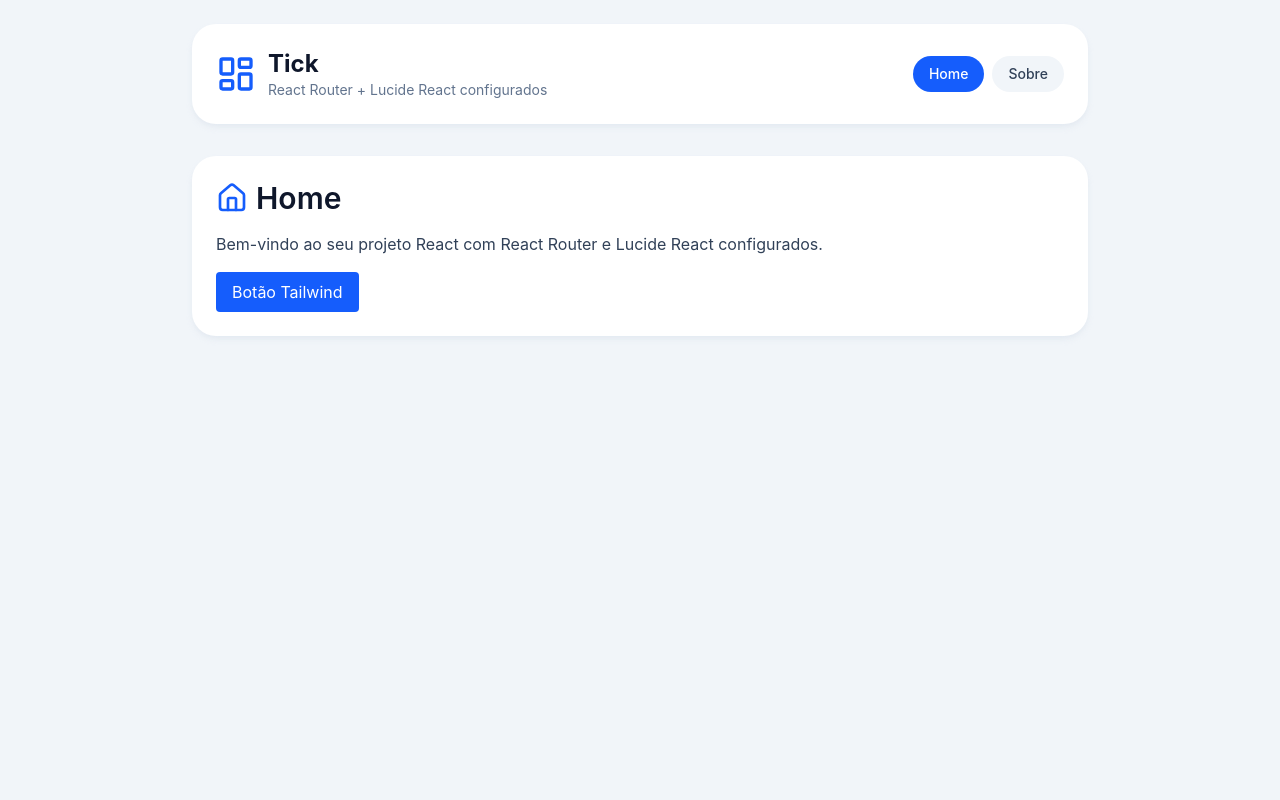
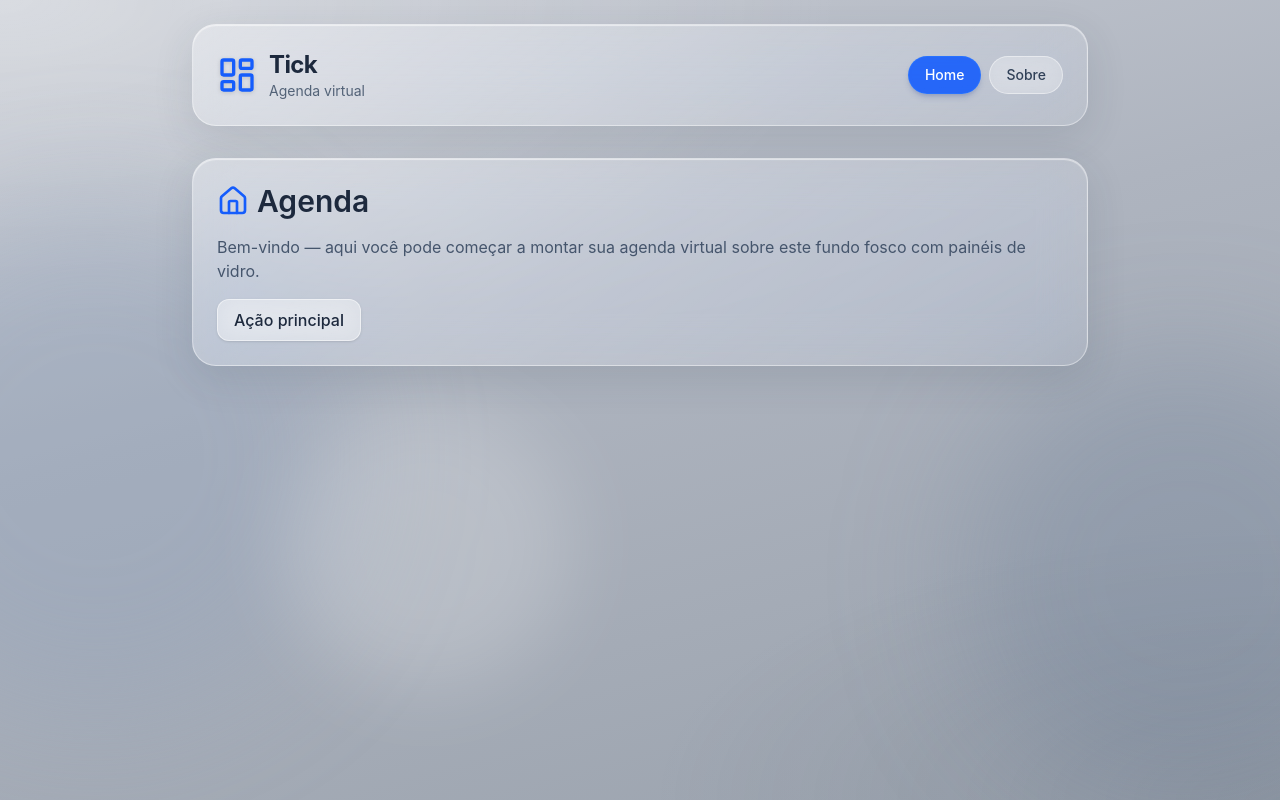
Before and after one commit to RockNicolas/Tick, a React (Vite) app: page / in a window 1280 px wide. Built offline with nearby package versions, Linux system fonts and the light colour scheme.

Commit message:
Mudando fundo

```diff
--- a/src/App.tsx
+++ b/src/App.tsx
@@ -5,15 +5,16 @@ import { Home, Info, LayoutDashboard } from 'lucide-react'
 function HomePage() {
   return (
     <div className="space-y-4">
-      <div className="flex items-center gap-2 text-3xl font-semibold text-slate-900">
+      <div className="flex items-center gap-2 text-3xl font-semibold text-slate-800">
         <Home className="h-8 w-8 text-blue-600" />
-        <span>Home</span>
+        <span>Agenda</span>
       </div>
-      <p className="text-slate-700">
-        Bem-vindo ao seu projeto React com React Router e Lucide React configurados.
+      <p className="text-slate-600">
+        Bem-vindo — aqui você pode começar a montar sua agenda virtual sobre este fundo
+        fosco com painéis de vidro.
       </p>
-      <button className="rounded bg-blue-600 px-4 py-2 text-white hover:bg-blue-700">
-        Botão Tailwind
+      <button className="rounded-xl border border-white/50 bg-white/35 px-4 py-2 font-medium text-slate-800 shadow-sm backdrop-blur-md transition hover:bg-white/55">
+        Ação principal
       </button>
     </div>
   )
@@ -22,14 +23,14 @@ function HomePage() {
 function AboutPage() {
   return (
     <div className="space-y-4">
-      <div className="flex items-center gap-2 text-3xl font-semibold text-slate-900">
+      <div className="flex items-center gap-2 text-3xl font-semibold text-slate-800">
         <Info className="h-8 w-8 text-emerald-600" />
         <span>Sobre</span>
       </div>
-      <p className="text-slate-700">
+      <p className="text-slate-600">
         Esta é uma página de exemplo usando React Router e ícones do Lucide React.
       </p>
-      <div className="rounded border border-slate-200 bg-slate-50 p-4 text-slate-800">
+      <div className="rounded-2xl border border-white/40 bg-white/20 p-4 text-slate-700 shadow-inner backdrop-blur-md">
         React Router permite navegação entre páginas sem recarregar a página.
       </div>
     </div>
@@ -39,24 +40,56 @@ function AboutPage() {
 function App() {
   return (
     <BrowserRouter>
-      <div className="min-h-screen bg-slate-100 px-4 py-6 text-slate-900 sm:px-6 lg:px-8">
-        <header className="mx-auto mb-8 max-w-4xl rounded-3xl bg-white p-6 shadow-md shadow-slate-200/80">
+      <div className="relative isolate min-h-screen overflow-hidden px-4 py-6 text-slate-800 sm:px-6 lg:px-8">
+        {/* Fundo cinza fosco + profundidade */}
+        <div
+          className="pointer-events-none fixed inset-0 -z-20"
+          aria-hidden
+          style={{
+            background:
+              'linear-gradient(165deg, #c8ccd4 0%, #aeb4bf 42%, #9aa2ad 100%)',
+          }}
+        />
+        <div
+          className="pointer-events-none fixed inset-0 -z-10 opacity-90"
+          aria-hidden
+          style={{
+            backgroundImage: `
+              radial-gradient(ellipse 120% 80% at 0% 0%, rgba(255,255,255,0.35) 0%, transparent 55%),
+              radial-gradient(ellipse 100% 70% at 100% 100%, rgba(80,90,105,0.18) 0%, transparent 50%)
+            `,
+          }}
+        />
+        <div
+          className="pointer-events-none fixed -left-40 top-1/4 -z-10 h-[32rem] w-[32rem] rounded-full bg-slate-400/35 blur-3xl"
+          aria-hidden
+        />
+        <div
+          className="pointer-events-none fixed -right-32 bottom-0 -z-10 h-[28rem] w-[28rem] rounded-full bg-slate-500/25 blur-3xl"
+          aria-hidden
+        />
+        <div
+          className="pointer-events-none fixed left-1/3 top-1/2 -z-10 h-72 w-72 -translate-x-1/2 rounded-full bg-white/20 blur-2xl"
+          aria-hidden
+        />
+
+        <header className="glass-panel mx-auto mb-8 max-w-4xl rounded-3xl p-6 shadow-lg shadow-slate-900/10">
           <div className="flex flex-col gap-4 sm:flex-row sm:items-center sm:justify-between">
             <div className="flex items-center gap-3">
-              <LayoutDashboard className="h-10 w-10 text-blue-600" />
+              <LayoutDashboard className="h-10 w-10 text-blue-600 drop-shadow-sm" />
               <div>
-                <h1 className="text-2xl font-bold">Tick</h1>
-                <p className="text-sm text-slate-500">React Router + Lucide React configurados</p>
+                <h1 className="text-2xl font-bold tracking-tight text-slate-800">Tick</h1>
+                <p className="text-sm text-slate-600/90">Agenda virtual</p>
               </div>
             </div>
             <nav className="flex flex-wrap gap-2">
               <NavLink
                 to="/"
                 className={({ isActive }) =>
-                  `rounded-full px-4 py-2 text-sm font-medium transition ${
+                  `rounded-full px-4 py-2 text-sm font-medium backdrop-blur-sm transition ${
                     isActive
-                      ? 'bg-blue-600 text-white'
-                      : 'bg-slate-100 text-slate-700 hover:bg-slate-200'
+                      ? 'border border-blue-500/40 bg-blue-600/90 text-white shadow-md shadow-blue-900/20'
+                      : 'border border-white/45 bg-white/25 text-slate-700 hover:bg-white/40'
                   }`
                 }
               >
@@ -65,10 +98,10 @@ function App() {
               <NavLink
                 to="/sobre"
                 className={({ isActive }) =>
-                  `rounded-full px-4 py-2 text-sm font-medium transition ${
+                  `rounded-full px-4 py-2 text-sm font-medium backdrop-blur-sm transition ${
                     isActive
-                      ? 'bg-blue-600 text-white'
-                      : 'bg-slate-100 text-slate-700 hover:bg-slate-200'
+                      ? 'border border-blue-500/40 bg-blue-600/90 text-white shadow-md shadow-blue-900/20'
+                      : 'border border-white/45 bg-white/25 text-slate-700 hover:bg-white/40'
                   }`
                 }
               >
@@ -78,7 +111,7 @@ function App() {
           </div>
         </header>
 
-        <main className="mx-auto max-w-4xl rounded-3xl bg-white p-6 shadow-md shadow-slate-200/80">
+        <main className="glass-panel mx-auto max-w-4xl rounded-3xl p-6 shadow-lg shadow-slate-900/10">
           <Routes>
             <Route path="/" element={<HomePage />} />
             <Route path="/sobre" element={<AboutPage />} />
--- a/src/index.css
+++ b/src/index.css
@@ -1 +1,27 @@
 @import "tailwindcss";
+
+html,
+body,
+#root {
+  min-height: 100%;
+}
+
+body {
+  margin: 0;
+  -webkit-font-smoothing: antialiased;
+}
+
+/* Painel vidro fosco — combina com fundo cinza */
+.glass-panel {
+  border: 1px solid rgb(255 255 255 / 0.42);
+  background: linear-gradient(
+    145deg,
+    rgb(255 255 255 / 0.34) 0%,
+    rgb(255 255 255 / 0.12) 100%
+  );
+  box-shadow:
+    0 1px 1px rgb(255 255 255 / 0.55) inset,
+    0 12px 40px rgb(45 55 72 / 0.12);
+  backdrop-filter: blur(22px) saturate(140%);
+  -webkit-backdrop-filter: blur(22px) saturate(140%);
+}
```
